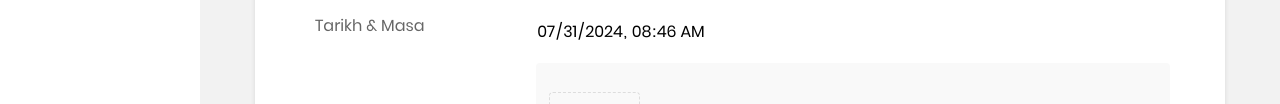
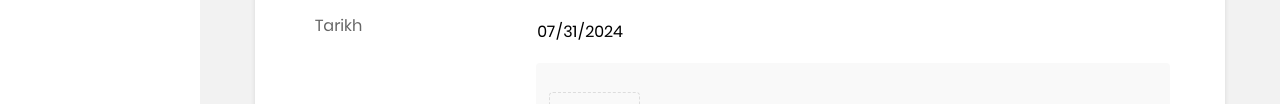
Before and after one commit to wjjh2112/GajahSafe, a website: page addReport.html in a window 1280 px wide. Shown: the part 923-1027 px from the top of the page. Drawn offline with Linux system fonts and the light colour scheme; sample sign-in values are in the browser's storage.

Commit message:
Update rm time in date and time

```diff
--- a/addReport.html
+++ b/addReport.html
@@ -323,10 +323,10 @@
 
                                             <div class="row form-group">
                                                 <div class="col col-md-3">
-                                                    <label for="datetime-input" class="form-label"><span data-i18n="datetime"></span></label>
+                                                    <label for="date-input" class="form-label"><span data-i18n="date"></span></label>
                                                 </div>
                                                 <div class="col-12 col-md-9">
-                                                    <input class="form-text" type="datetime-local" id="datetime-input" name="reportDateTime" required readonly>
+                                                    <input class="form-text" type="date" id="date-input" name="reportDateTime" required readonly>
                                                 </div>
                                             </div>
 
--- a/js/addReport.js
+++ b/js/addReport.js
@@ -22,13 +22,13 @@ document.addEventListener("DOMContentLoaded", function() {
 
 // Date & Time JS
 document.addEventListener("DOMContentLoaded", function() {
-    var dateTimeInput = document.getElementById('datetime-input');
-    var currentDateTime = new Date();
-    var formattedDateTime = currentDateTime.toISOString().slice(0, 16); // Format the date and time for input[type="datetime-local"]
+    var dateInput = document.getElementById('date-input');
+    var currentDate = new Date().toISOString().slice(0, 10); // Format the date for input[type="date"]
 
-    dateTimeInput.value = formattedDateTime;
-    dateTimeInput.readOnly = true; // Make the input read-only
+    dateInput.value = currentDate;
+    dateInput.readOnly = true; // Make the input read-only
 });
+
 
 // Upload Images File JS
 const fileArray = [];
```
